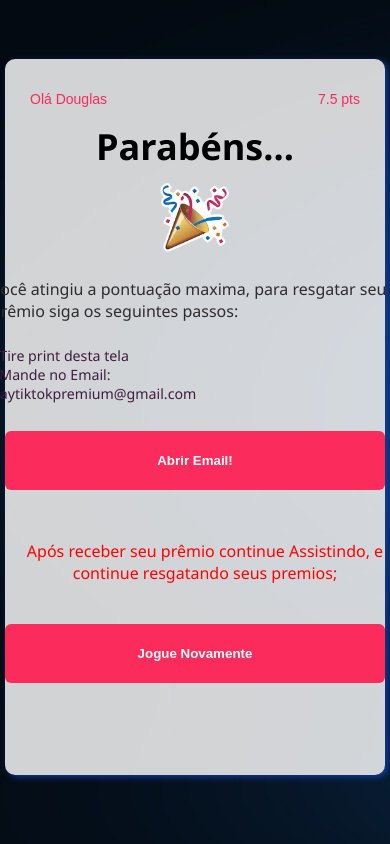
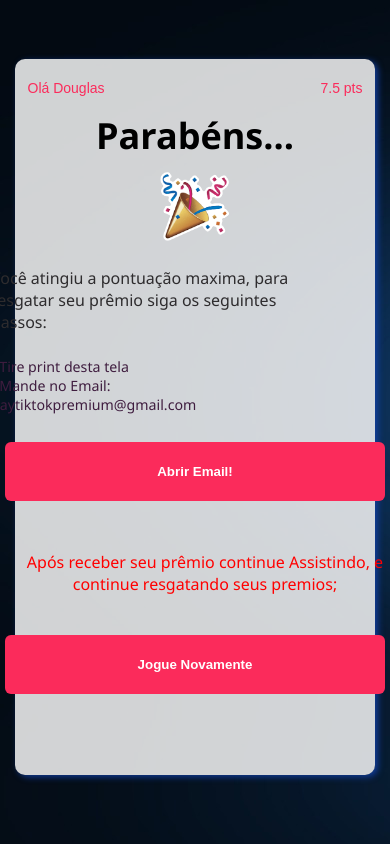
Before and after one commit to SamuelMorais030202/tiktok-project, a React (Create React App) app: page /privete-simulation/1 in a window 390 px wide. Shown: the top 844 px of the page. Built offline with nearby package versions, Linux system fonts and the light colour scheme.

Commit message:
Correções de estilização

```diff
--- a/src/styles/Privete.css
+++ b/src/styles/Privete.css
@@ -22,10 +22,10 @@
     margin-bottom: 20px;
     justify-content: center;
     align-items: center;
-    max-width: 55vh;
+    max-width: 50vh;
     flex-direction: column;
     height: 80vh;
-    padding: 20px 40px;
+    padding: 18px 80px;
     border-radius: 10px;
     box-shadow: 3px 2px 6px  rgba(16, 65, 172, 0.856) ;
 }
@@ -38,7 +38,7 @@
     font-family: Arial, Helvetica, sans-serif;
     font-size: 14px;
     margin-bottom: 10px;
-    width: 330px;
+    width: 335px;
 }
 
 .name-privete {
@@ -107,7 +107,7 @@
         margin-bottom: 20px;
         justify-content: center;
         align-items: center;
-        width: 300px;
+        width: 280px;
         flex-direction: column;
         height: 80vh;
         padding: 20px 40px;
@@ -119,7 +119,7 @@
         font-size: 16px;
         font-weight: 70;
         color: rgb(46, 44, 46);
-        width: 50vh;
+        width: 300px;
         margin-bottom: 5px;
         display: flex;
         flex-direction: column;
```
